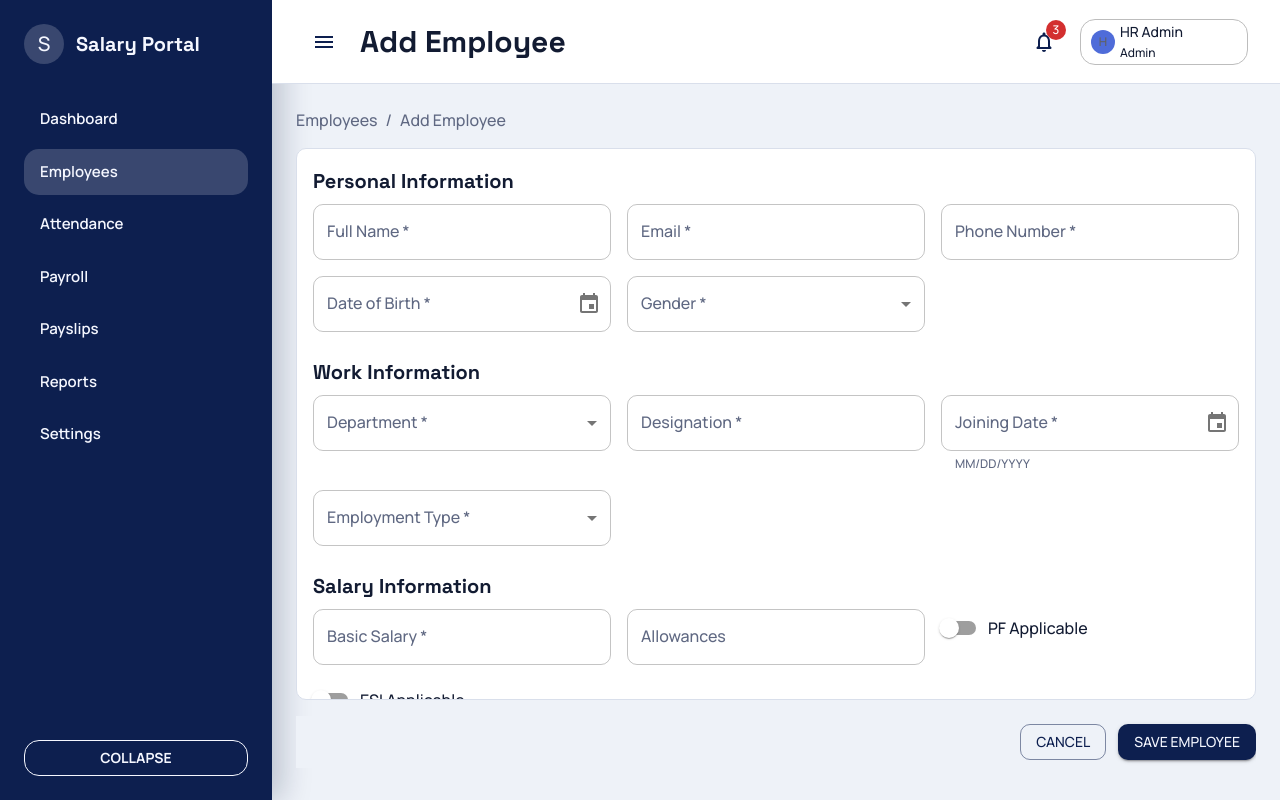
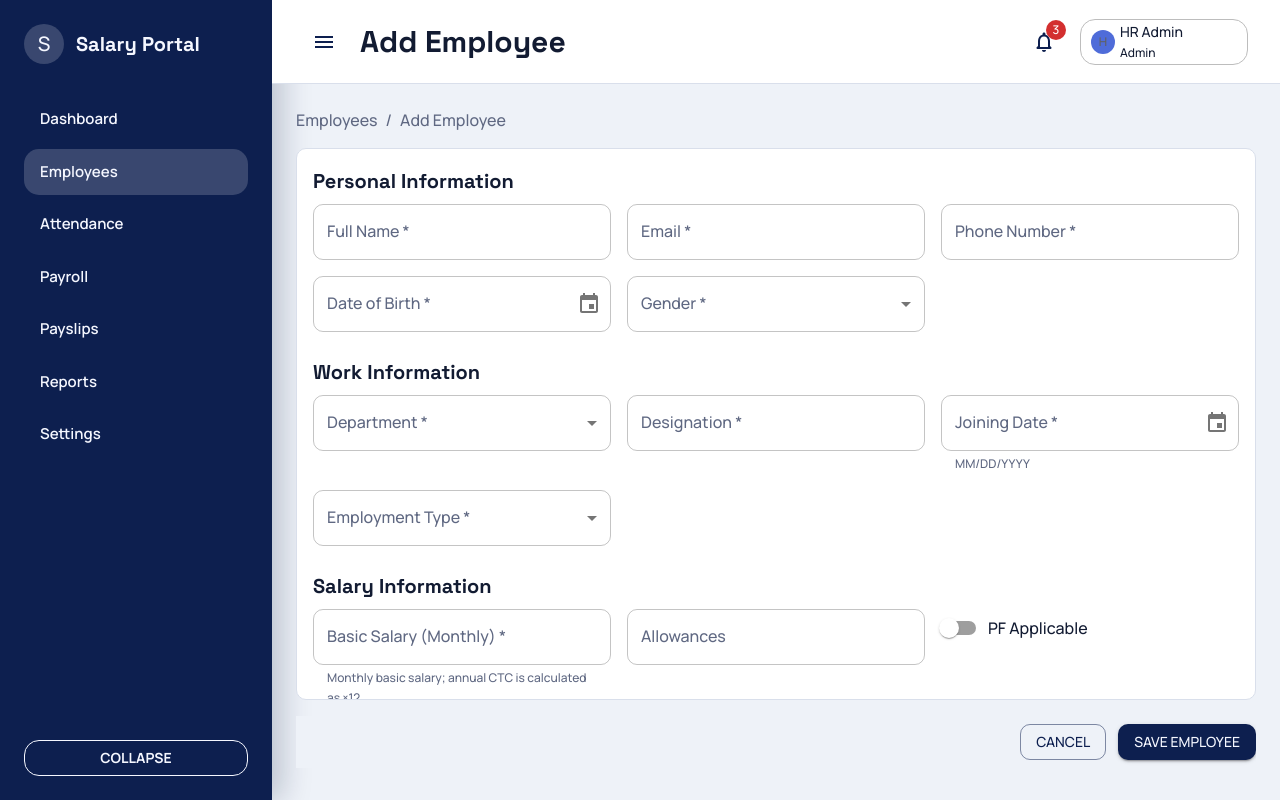
Before and after one commit to bittukumarthakur/acme-salary-management-system, a React (Vite) app in the folder frontend/: page /employees/add in a window 1280 px wide. Built offline with nearby package versions, Linux system fonts and the light colour scheme; the HTML template or start-up script is replaced by a standard one.

Commit message:
refactor: clarify basic salary is monthly in add form and seed data

```diff
--- a/frontend/src/features/add-employee/form/components/SalaryInfoSection.tsx
+++ b/frontend/src/features/add-employee/form/components/SalaryInfoSection.tsx
@@ -31,14 +31,17 @@ export function SalaryInfoSection({
       <Grid container spacing={2}>
         <Grid size={{ xs: 12, md: 4 }}>
           <TextField
-            label="Basic Salary"
+            label="Basic Salary (Monthly)"
             variant="outlined"
             type="number"
-            placeholder="Enter basic salary"
+            placeholder="Enter monthly basic salary"
             value={form.basicSalary}
             onChange={(event) => setField('basicSalary', event.target.value)}
             error={Boolean(errors.basicSalary)}
-            helperText={errors.basicSalary}
+            helperText={
+              errors.basicSalary ??
+              'Monthly basic salary; annual CTC is calculated as ×12'
+            }
             fullWidth
             required
           />
```
Also changed, not shown: 1 other file (tests, documents, lock files or other folders).
